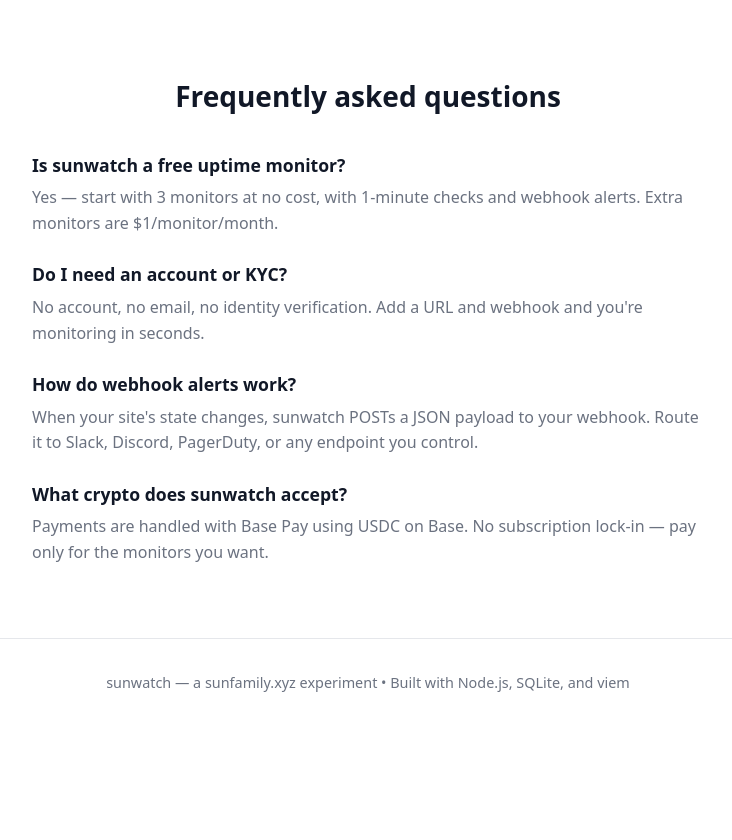
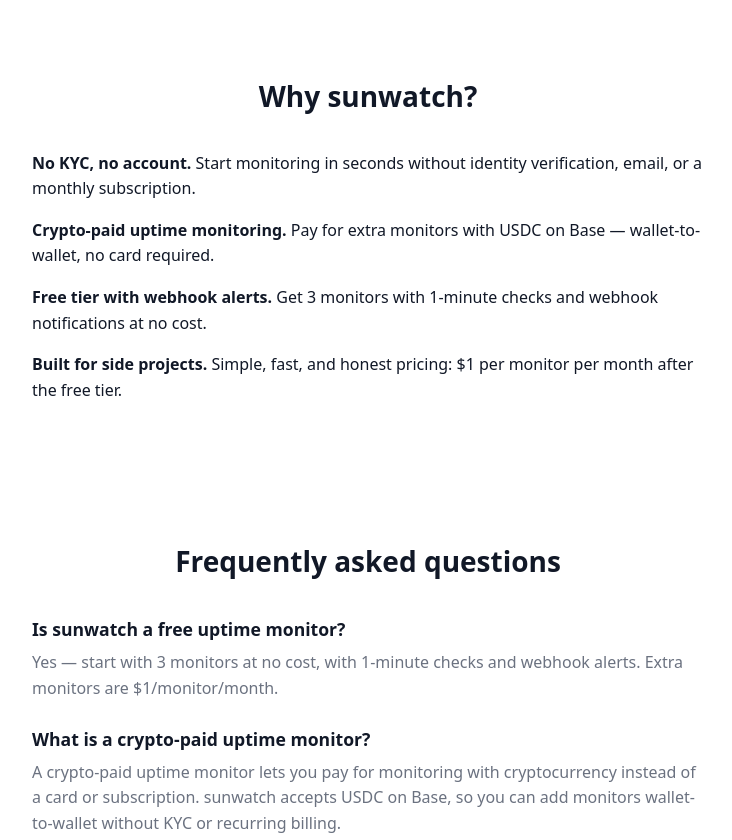
Before and after one commit to ryan-knowone/sunwatch, a website: page public/index.html in a window 1280 px wide. Shown: the part 1992-2832 px from the top of the page, without its empty margins (272-1004 px from the left). Before the commit the page ends 2734 px from the top, so only its background shows below. Drawn offline with Linux system fonts and the light colour scheme.

Commit message:
SEO: add Why sunwatch section + crypto-paid FAQ for long-tail queries
Targets 'crypto-paid uptime monitor', 'free uptime monitor with webhook alerts', and 'no-KYC uptime monitor' search queries.

```diff
--- a/public/index.html
+++ b/public/index.html
@@ -22,6 +22,14 @@
         "acceptedAnswer": {
           "@type": "Answer",
           "text": "Yes. You can create up to 3 uptime monitors for free with 1-minute checks and webhook alerts. Extra monitors cost $1 per monitor per month, paid with USDC on Base."
+        }
+      },
+      {
+        "@type": "Question",
+        "name": "What is a crypto-paid uptime monitor?",
+        "acceptedAnswer": {
+          "@type": "Answer",
+          "text": "A crypto-paid uptime monitor lets you pay for monitoring with cryptocurrency instead of a card or subscription. sunwatch accepts USDC on Base, so you can add monitors wallet-to-wallet without KYC or recurring billing."
         }
       },
       {
@@ -281,11 +289,25 @@
     <a class="cta" href="/dashboard">Open dashboard</a>
   </section>
 
+  <section class="why" id="why" style="padding: 3rem 1.5rem; max-width: 720px;">
+    <h2 style="text-align: center; font-size: 1.75rem; margin-bottom: 2rem;">Why sunwatch?</h2>
+    <ul style="list-style: none; padding: 0; margin: 0;">
+      <li style="margin-bottom: 1rem;"><strong>No KYC, no account.</strong> Start monitoring in seconds without identity verification, email, or a monthly subscription.</li>
+      <li style="margin-bottom: 1rem;"><strong>Crypto-paid uptime monitoring.</strong> Pay for extra monitors with USDC on Base — wallet-to-wallet, no card required.</li>
+      <li style="margin-bottom: 1rem;"><strong>Free tier with webhook alerts.</strong> Get 3 monitors with 1-minute checks and webhook notifications at no cost.</li>
+      <li style="margin-bottom: 1rem;"><strong>Built for side projects.</strong> Simple, fast, and honest pricing: $1 per monitor per month after the free tier.</li>
+    </ul>
+  </section>
+
   <section class="faq" id="faq" style="padding: 3rem 1.5rem; max-width: 720px;">
     <h2 style="text-align: center; font-size: 1.75rem; margin-bottom: 2rem;">Frequently asked questions</h2>
     <div class="faq-item" style="margin-bottom: 1.5rem;">
       <h3 style="font-size: 1.1rem; margin-bottom: .4rem;">Is sunwatch a free uptime monitor?</h3>
       <p style="color: var(--muted); margin: 0;">Yes — start with 3 monitors at no cost, with 1-minute checks and webhook alerts. Extra monitors are $1/monitor/month.</p>
+    </div>
+    <div class="faq-item" style="margin-bottom: 1.5rem;">
+      <h3 style="font-size: 1.1rem; margin-bottom: .4rem;">What is a crypto-paid uptime monitor?</h3>
+      <p style="color: var(--muted); margin: 0;">A crypto-paid uptime monitor lets you pay for monitoring with cryptocurrency instead of a card or subscription. sunwatch accepts USDC on Base, so you can add monitors wallet-to-wallet without KYC or recurring billing.</p>
     </div>
     <div class="faq-item" style="margin-bottom: 1.5rem;">
       <h3 style="font-size: 1.1rem; margin-bottom: .4rem;">Do I need an account or KYC?</h3>
```
